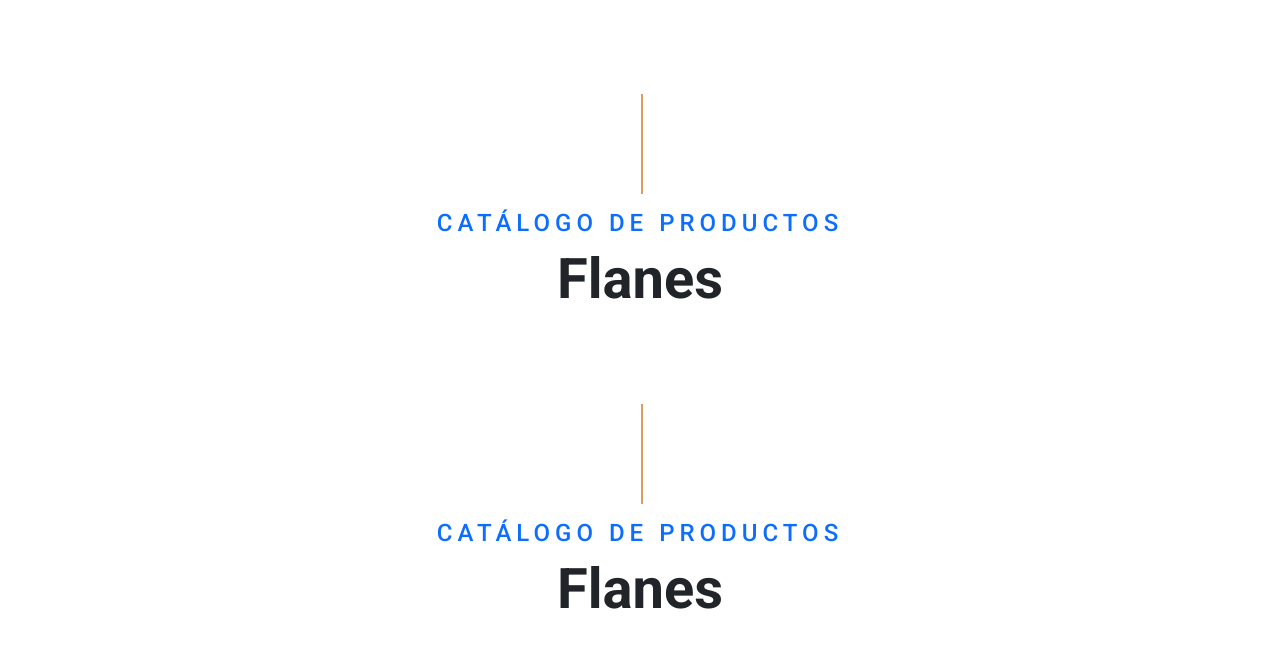
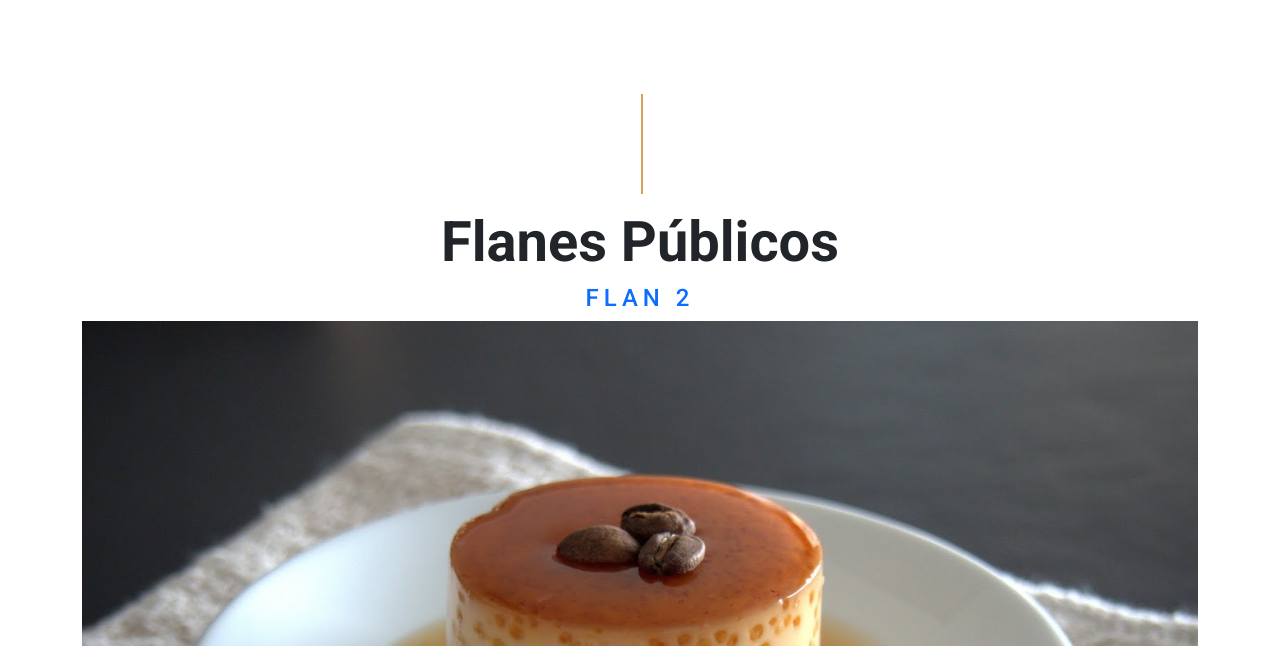
Before and after one commit to leikcaro/only-flans, a Django app: page / in a window 1280 px wide; the page is wider, and only the part inside the window is pictured. Shown: the part 3126-3772 px from the top of that part. Run offline with Django 5.2, Linux system fonts and the light colour scheme; data comes from the database, SQL or seed files in the repository; some libraries are stand-ins or nearby versions.

Commit message:
se agrega al home el despliegue de flanes publicos

```diff
--- a/onlyflans/web/templates/home.html
+++ b/onlyflans/web/templates/home.html
@@ -147,9 +147,14 @@
 <div class="container-fluid pt-5">
     <div class="container">
         <div class="section-title">
-
-            <h4 class="text-primary text-uppercase" style="letter-spacing: 5px;">Catálogo de Productos</h4>
-            <h1 class="display-4">Flanes</h1>
+            <h1 class="display-4">Flanes Públicos</h1>
+            {% for flan in flanes %}
+            <div class="flan-item">
+                <h4 class="text-primary text-uppercase" style="letter-spacing: 5px;">{{ flan.nombre }}</h4>
+                <img src="{{ flan.img_url.url }}" alt="{{ flan.nombre }}" class="img-fluid">
+                <p>{{ flan.descripcion }}</p>
+            </div>
+            {% endfor %}
         </div>
     </div>
 </div>
--- a/onlyflans/web/views.py
+++ b/onlyflans/web/views.py
@@ -6,8 +6,9 @@
 # Create your views here.
 
 def home(request):
-
-    return render(request, 'home.html', {})
+    flanes_publicos = models.Flan.objects.filter(is_private=False)
+    context = {'flanes': flanes_publicos}
+    return render(request, 'home.html', context=context)
 
 def index(request):
     return render(request, 'index.html', {})
```
